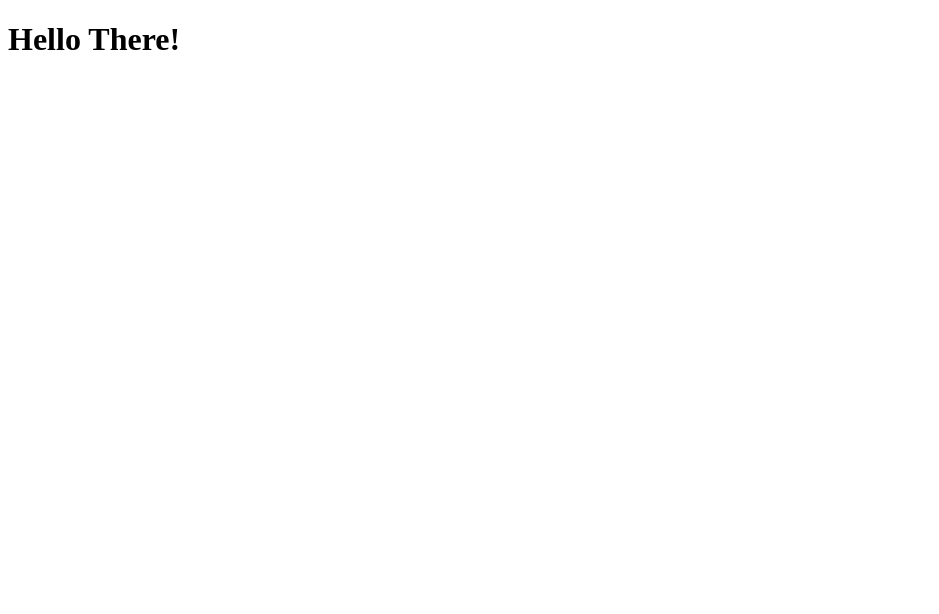
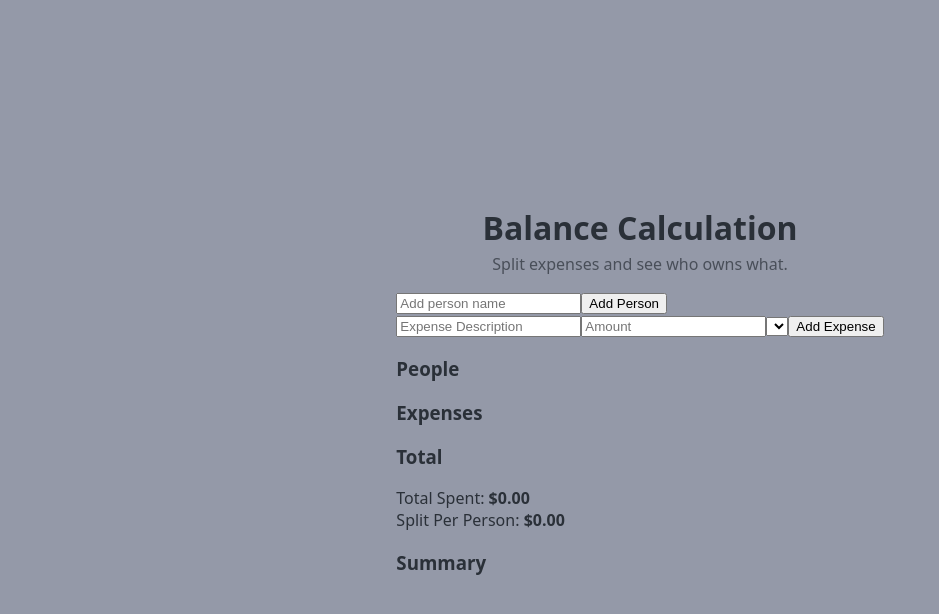
Before and after one commit to malnahas/expense-splitter-vue, a Vue app: page / in a window 1280 px wide. Shown: the top 614 px of the page, without its empty margins (0-939 px from the left). Built offline with nearby package versions, Linux system fonts and the light colour scheme.

Commit message:
Added basic layout and a style

```diff
--- a/src/App.vue
+++ b/src/App.vue
@@ -1,9 +1,44 @@
 <script setup>
-
+  import Header from './components/Header.vue'
 </script>
 
 <template>
-  <h1>Hello There!</h1>
+  <Header />
+    <main class="card">
+        <form id="personForm" class="rowForm">
+            <input id="personInput" type="text" placeholder="Add person name"/>
+            <button>Add Person</button>
+        </form>
+
+        <form id="expenseForm" class="rowForm">
+            <input id="descInput" type="text" placeholder="Expense Description" />
+            <input id="amountInput" type="number" placeholder="Amount" />
+            <select id="paidBySelect"></select>
+            <button>Add Expense</button>
+        </form>
+        <section>
+            <h3>People</h3>
+            <ul id="peopleList" class="list"></ul>
+        </section>
+
+        <section>
+            <h3>Expenses</h3>
+            <ul id="expenseList" class="list"></ul>
+        </section>
+
+        <section>
+            <h3>Total</h3>
+            <p>
+                Total Spent: <strong id="totalSpent">$0.00</strong><br/>
+                Split Per Person: <strong id="splitAmount">$0.00</strong>
+            </p>
+        </section>
+
+        <section class="summary">
+            <h3>Summary</h3>
+            <ul id= "summaryList" class="list"></ul>
+        </section>
+    </main>
 </template>
 
 <style scoped></style>
--- a/src/style.css
+++ b/src/style.css
@@ -0,0 +1,14 @@
+*{
+    box-sizing: border-box;
+}
+body{
+  margin: 0;
+  min-height: 100vh;
+  display: grid;
+  place-items: center;
+  padding: 24px;
+  font-family: system-ui, sans-serif;
+  background: #9499a8;
+  color: #2a3038;
+
+}
```
